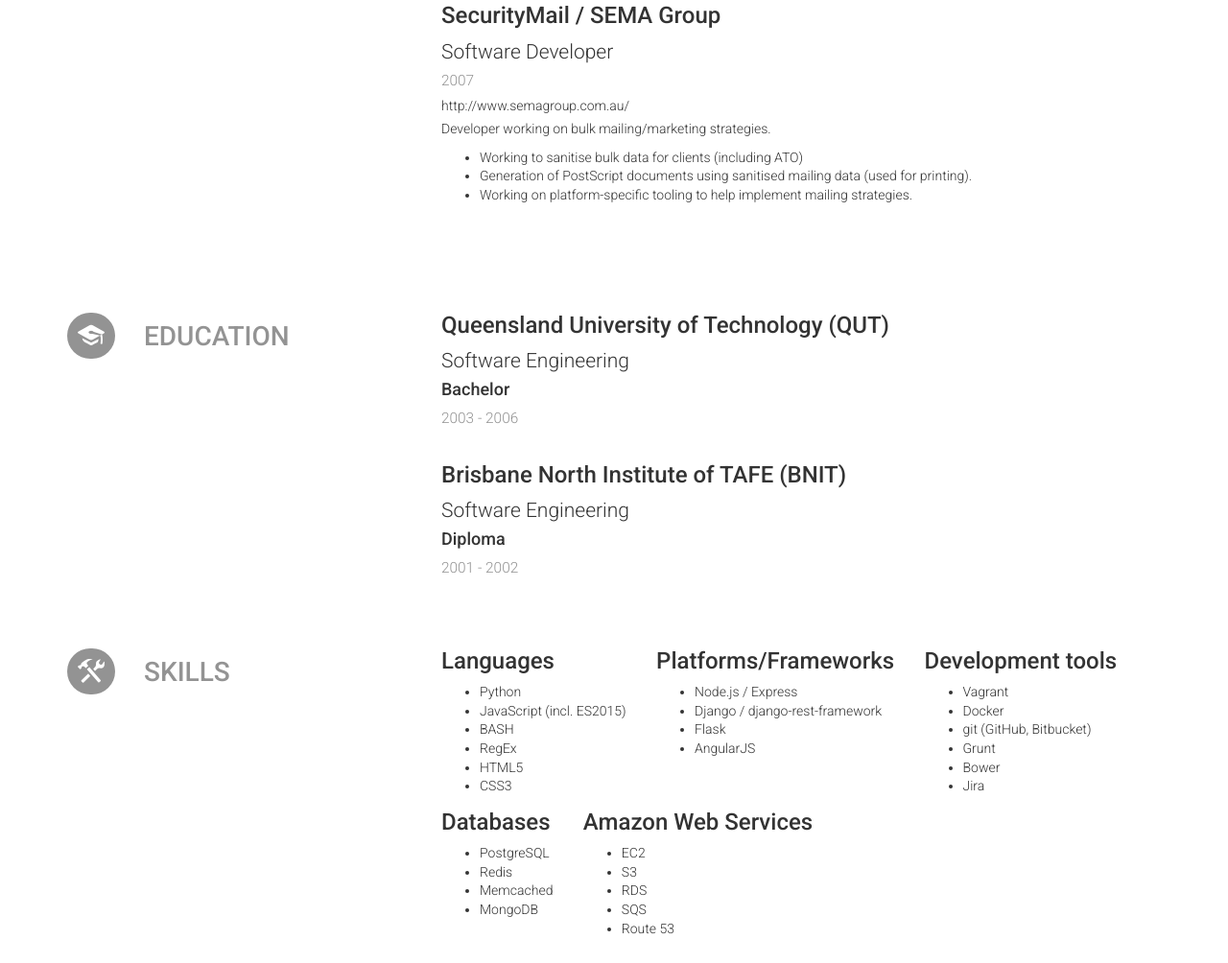
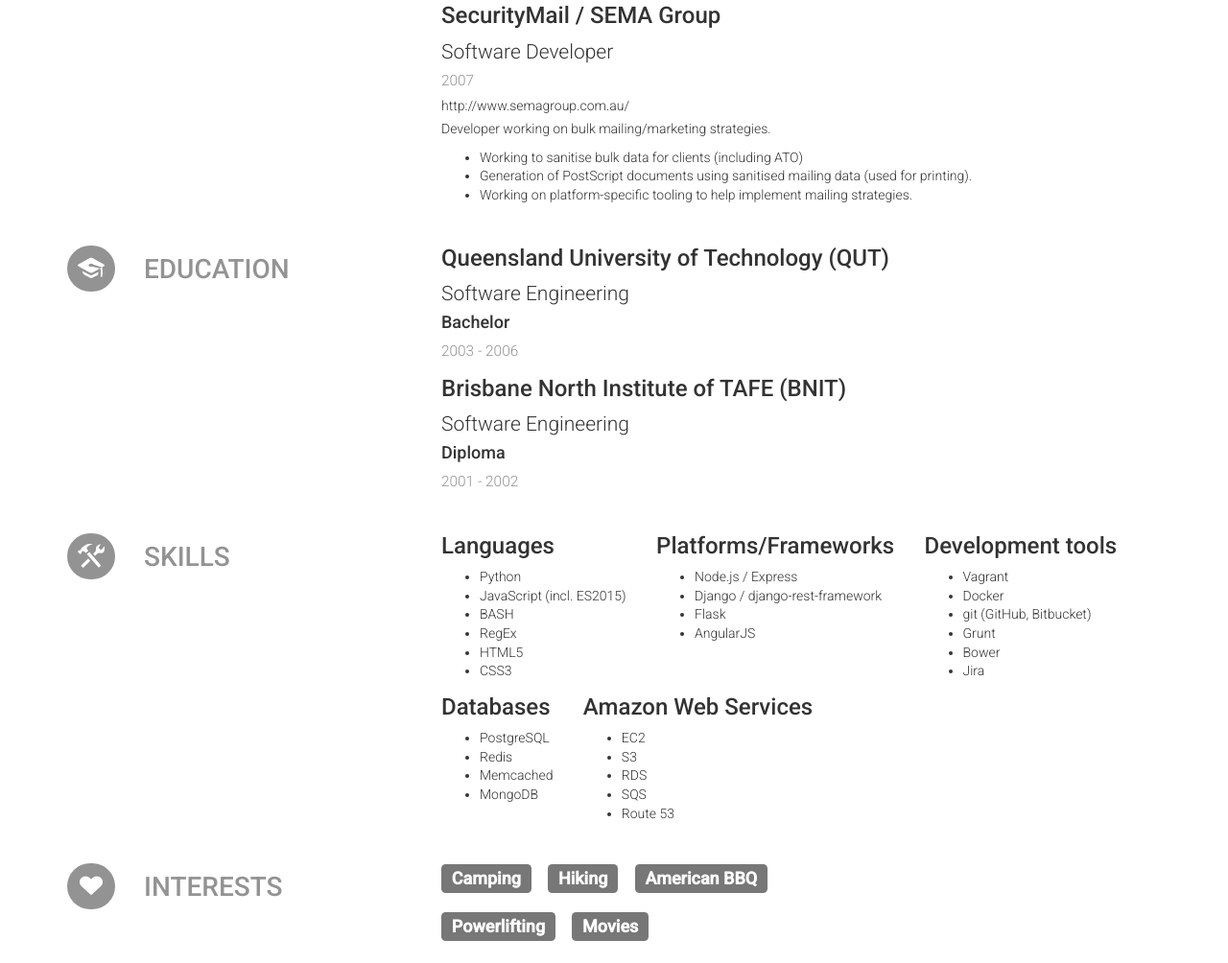
Before and after one commit to bspink/resume, a plain HTML site: page index.html in a window 1280 px wide. Shown: the part 1128-2132 px from the top of the page at 96% size. Drawn offline with nearby package versions, Linux system fonts and the light colour scheme.

Commit message:
goodbye, useless css and html

```diff
--- a/index.html
+++ b/index.html
@@ -25,43 +25,25 @@
                     <span>0490 039 392 / bradley.spink@gmail.com</span>
 
 					<section id="basics">
-<!-- 						<div class="contact">
-							<div class="website">
-								<icon class="entypo-compass"></icon>
-								http://resume.spink.io
-							</div>
-							<div class="email">
-								<icon class="entypo-mail"></icon>
-								bradley.spink@gmail.com
-							</div>
-							<div class="phone">
-								<icon class="entypo-phone"></icon>
-								0490 039 392
-							</div>
-						</div> -->
-<!--                         <div style="height: 10px; visbility: hidden;"></div>
-                        <div style="height: 10px; visbility: hidden;"></div> -->
                         <div style="height: 10px; visbility: hidden;"></div>
 						<section id="profiles">
 							<div class="item">
-
-								<!-- <icon class="entypo-github"></icon> -->
+                                <a href="https://github.com/bspink">
                                     <icon class="fa fa-github-square" style="font-size: 3em;"></icon>
-
                                     github.com/bspink
+                                </a>
 							</div>
 							<div class="item">
-
+								<a href="http://stackoverflow.com/users/631605/bradley-spink">
                                     <icon class="fa fa-stack-overflow" style="font-size: 3em;"></icon>
                                     stackoverflow.com/users/631605/bradley-spink
-
+								</a>
 							</div>
 							<div class="item">
-
-								<!-- <icon class="entypo-linkedin"></icon> -->
+                                <a href="https://www.linkedin.com/in/bradleyspink">
                                     <icon class="fa fa-linkedin-square" style="font-size: 3em;"></icon>
                                     linkedin.com/in/bradleyspink
-
+                                </a>
 							</div>
 						</section>
 					</section>
@@ -74,14 +56,7 @@
 					</div>
 				</div>
 			</div>
-            <!-- <div style="height: 10px; visbility: hidden;"></div> -->
-<!--             <div style="height: 10px; visbility: hidden;"></div>
-            <div style="height: 10px; visbility: hidden;"></div>
-            <div style="height: 10px; visbility: hidden;"></div>
-            <div style="height: 10px; visbility: hidden;"></div>
-            <div style="height: 10px; visbility: hidden;"></div>
-            <div style="height: 10px; visbility: hidden;"></div>
-            <div style="height: 10px; visbility: hidden;"></div> -->
+
 	<section id="work" class="row">
 		<div class="col-sm-4">
 			<div class="row">
@@ -125,9 +100,6 @@
 					<li>Mentoring both backend and frontend junior developers.</li>
 				</ul>
 			</div>
-<!--             <div style="height: 10px; visbility: hidden;"></div>
-            <div style="height: 10px; visbility: hidden;"></div>
-            <div style="height: 10px; visbility: hidden;"></div> -->
 			<div class="item">
 				<h3 class="name">
 					iseek Communications
@@ -152,9 +124,6 @@
                     <li>Collaborating with the DBA to ensure features were implemented correctly</li>
                 </ul>
 			</div>
-<!--             <div style="height: 10px; visbility: hidden;"></div>
-            <div style="height: 10px; visbility: hidden;"></div>
-            <div style="height: 10px; visbility: hidden;"></div> -->
             <div class="item">
                 <h3 class="name">
                     SecurityMail / SEMA Group
@@ -181,15 +150,6 @@
             </div>
 		</div>
 	</section>
-
-    <div style="height: 10px; visbility: hidden;"></div>
-    <div style="height: 10px; visbility: hidden;"></div>
-    <div style="height: 10px; visbility: hidden;"></div>
-    <div style="height: 10px; visbility: hidden;"></div>
-    <div style="height: 10px; visbility: hidden;"></div>
-    <div style="height: 10px; visbility: hidden;"></div>
-    <div style="height: 10px; visbility: hidden;"></div>
-
 	<section id="education" class="row">
 		<div class="col-sm-4">
 			<div class="row">
@@ -219,8 +179,6 @@
 					</span>
 				</div>
 			</div>
-            <div style="height: 10px; visbility: hidden;"></div>
-            <div style="height: 10px; visbility: hidden;"></div>
             <div class="item">
                 <h3 class="institution">Brisbane North Institute of TAFE (BNIT)</h3>
                 <div class="area">
@@ -241,11 +199,6 @@
 		</div>
         <!-- -->
 	</section>
-
-
-            <div style="height: 10px; visbility: hidden;"></div>
-            <div style="height: 10px; visbility: hidden;"></div>
-            <div style="height: 10px; visbility: hidden;"></div>
 	<section id="skills" class="row">
 		<div class="col-sm-4">
 			<div class="row">
@@ -310,10 +263,6 @@
 			</div>
 		</div>
 	</section>
-
-            <div style="height: 10px; visbility: hidden;"></div>
-            <div style="height: 10px; visbility: hidden;"></div>
-            <div style="height: 10px; visbility: hidden;"></div>
 	<section id="interests" class="row">
 		<div class="col-sm-4">
 			<div class="row">
@@ -344,7 +293,6 @@
 		</div>
 	</section>
 
-
 	</div>
 
 	<script type="text/javascript">/* <![CDATA[ */(function(d,s,a,i,j,r,l,m){try{l=d.getElementsByTagName('a');t=d.createElement('textarea');for(i=0;l.length-i;i++){try{a=l[i].href;s=a.indexOf('/cdn-cgi/l/email-protection');m=a.length;if(a&&s>-1&&m>28){j=28+s;s='';if(j<m){r='0x'+a.substr(j,2)|0;for(j+=2;j<m&&a.charAt(j)!='X';j+=2)s+='%'+('0'+('0x'+a.substr(j,2)^r).toString(16)).slice(-2);j++;s=decodeURIComponent(s)+a.substr(j,m-j)}t.innerHTML=s.replace(/</g,'&lt;').replace(/>/g,'&gt;');l[i].href='mailto:'+t.value}}catch(e){}}}catch(e){}})(document);/* ]]> */</script></body>
```
Lines whose indentation alone changed are shown as unchanged.
